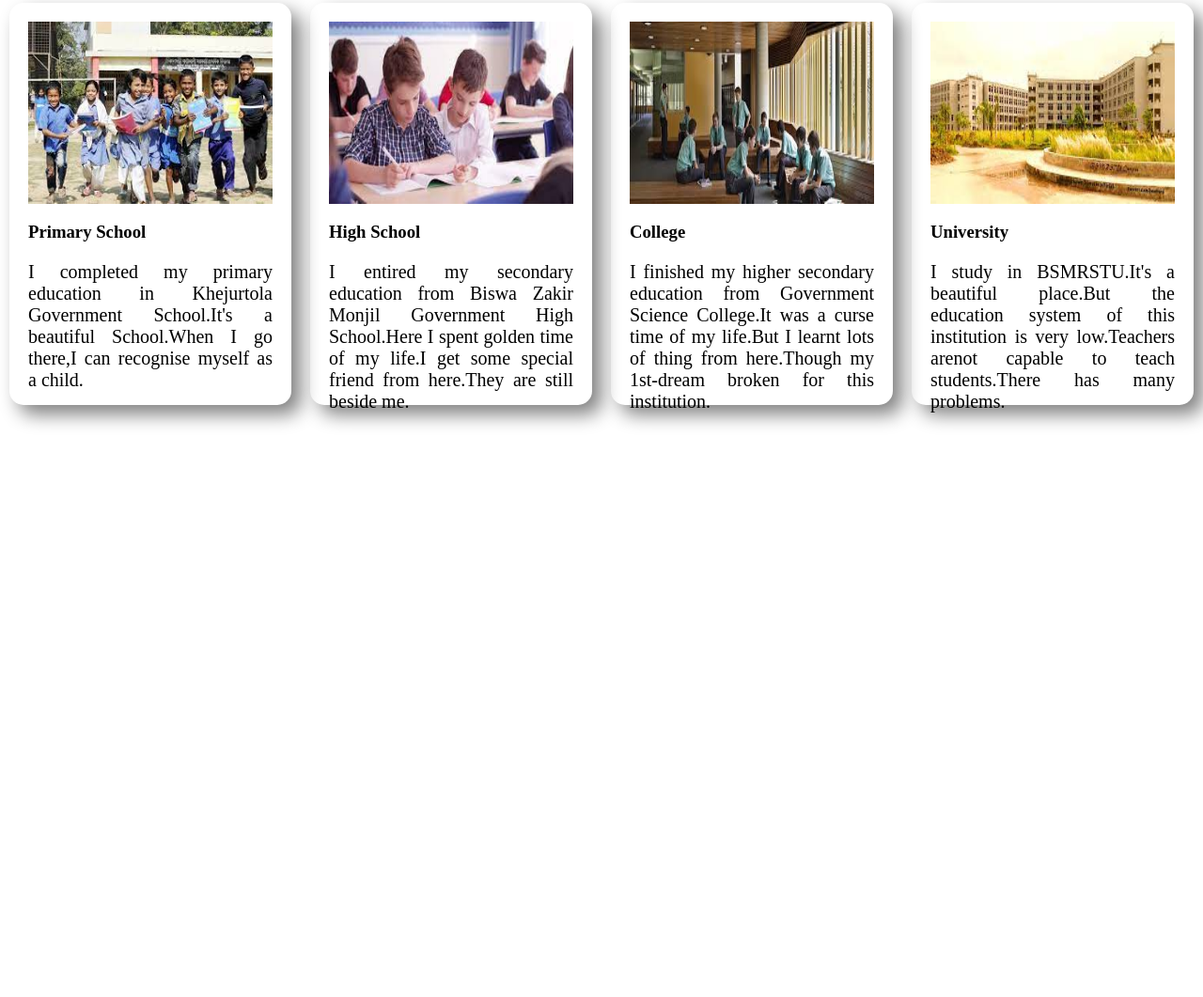
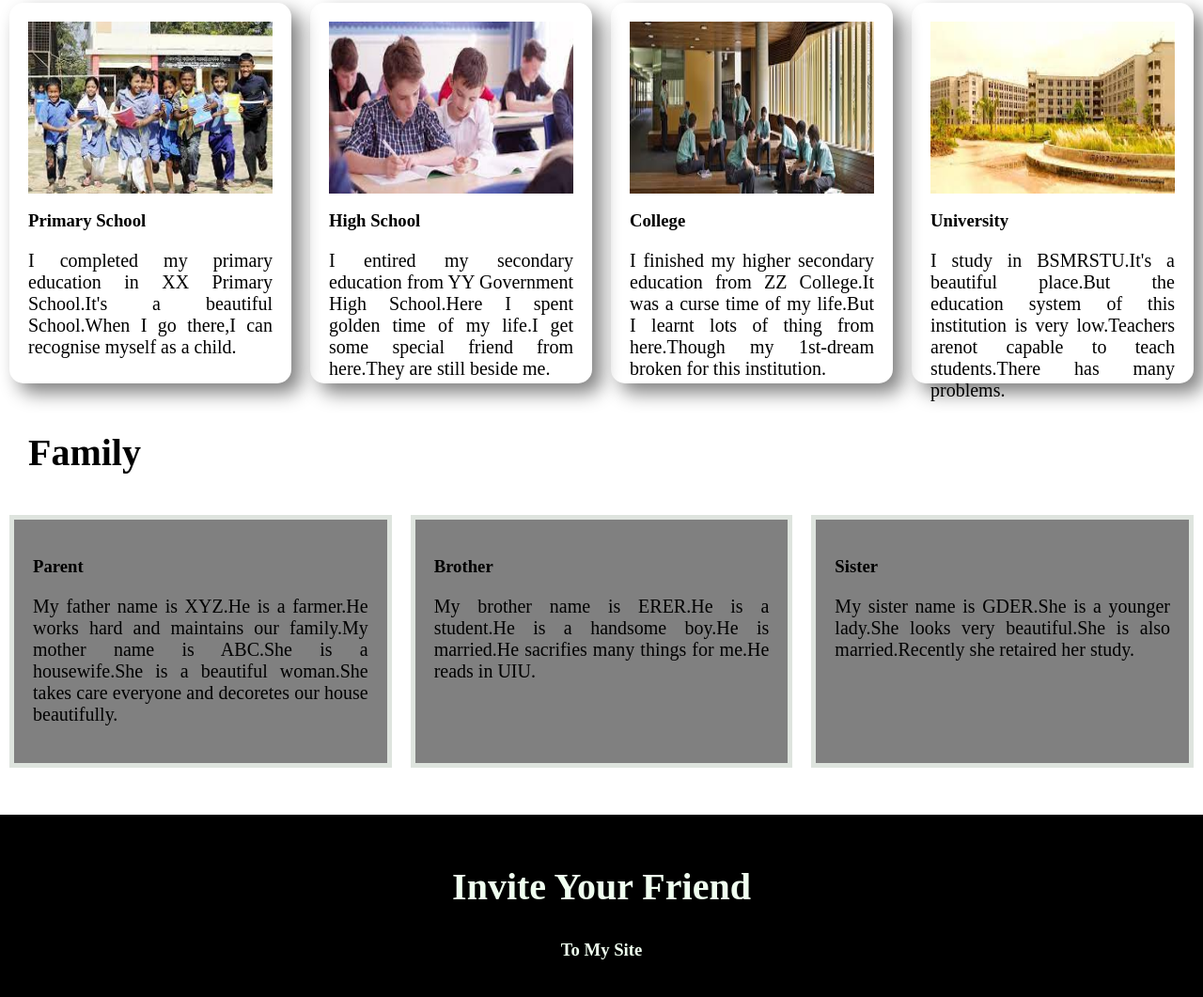
Before and after one commit to Islam-Shamim/Experiment, a plain HTML site: page index.html in a window 1280 px wide. Shown: the part 1195-2256 px from the top of the page at 94% size. Before the commit the page ends 1716 px from the top, so only its background shows below. Drawn offline with Linux system fonts and the light colour scheme.

Commit message:
Added section

```diff
--- a/index.html
+++ b/index.html
@@ -29,7 +29,7 @@
             <a class="a" href="#">More</a>
         </div>
     </section>
-    <h2 id="h2">Education</h2>
+    <h2 class="h2">Education</h2>
     <section>
         <div class="half2">
             <div class="half3">
@@ -37,7 +37,7 @@
             </div>
             <div class="half3">
                 <h3>Primary School</h3>
-                <p>I completed my primary education in Khejurtola Government School.It's a beautiful School.When I go there,I can recognise myself as a child.
+                <p>I completed my primary education in XX Primary School.It's a beautiful School.When I go there,I can recognise myself as a child.
                 </p>
             </div>
         </div>
@@ -47,7 +47,7 @@
             </div>
             <div class="half3">
                 <h3>High School</h3>
-                <p>I entired my secondary education from Biswa Zakir Monjil Government High School.Here I spent golden time of my life.I get some special friend from here.They are still beside me.</p>
+                <p>I entired my secondary education from YY Government High School.Here I spent golden time of my life.I get some special friend from here.They are still beside me.</p>
             </div>
         </div>
         <div class="half2">
@@ -56,7 +56,7 @@
             </div>
             <div class="half3">
                 <h3>College</h3>
-                <p>I finished my higher secondary education from Government Science College.It was a curse time of my life.But I learnt lots of thing from here.Though my 1st-dream broken for this institution.</p>
+                <p>I finished my higher secondary education from ZZ College.It was a curse time of my life.But I learnt lots of thing from here.Though my 1st-dream broken for this institution.</p>
             </div>
         </div>
         <div class="half2">
@@ -69,8 +69,24 @@
             </div>
         </div>
     </section>
-    <section>
-
+    <h2 class="h2">Family</h2>
+    <section >
+        <div class="div">
+            <h3>Parent</h3>
+            <p>My father name is XYZ.He is a farmer.He works hard and maintains our family.My mother name is ABC.She is a housewife.She is a beautiful woman.She takes care everyone and decoretes our house beautifully.</p>
+        </div>
+        <div class="div">
+            <h3>Brother</h3>
+            <p>My brother name is ERER.He is a student.He is a handsome boy.He is married.He sacrifies many things for me.He reads in UIU.</p>
+        </div>
+        <div class="div">
+            <h3>Sister</h3>
+            <p>My sister name is GDER.She is a younger lady.She looks very beautiful.She is also married.Recently she retaired her study.</p>
+        </div>
     </section>
+    <div id="div">
+        <h2>Invite Your Friend</h2>
+        <h3>To My Site</h3>
+    </div>
 </body>
 </html>
--- a/style.css
+++ b/style.css
@@ -59,7 +59,7 @@ span:hover{
     background-color: gray;
     color:rgb(235, 228, 35);
 }
-#h2{
+.h2{
     font-size: 40px;
     margin-left:30px;
 }
@@ -78,3 +78,16 @@ span:hover{
     width:100%;
     height:100%;
 }
+#div{
+    text-align: center;
+    background-color: black;
+    color:honeydew;
+    padding:20px;
+}
+.div{
+    border:5px solid rgb(222, 228, 222);
+    margin:10px;
+    padding:20px;
+    width:30%;
+    background-color: gray;
+}
```
